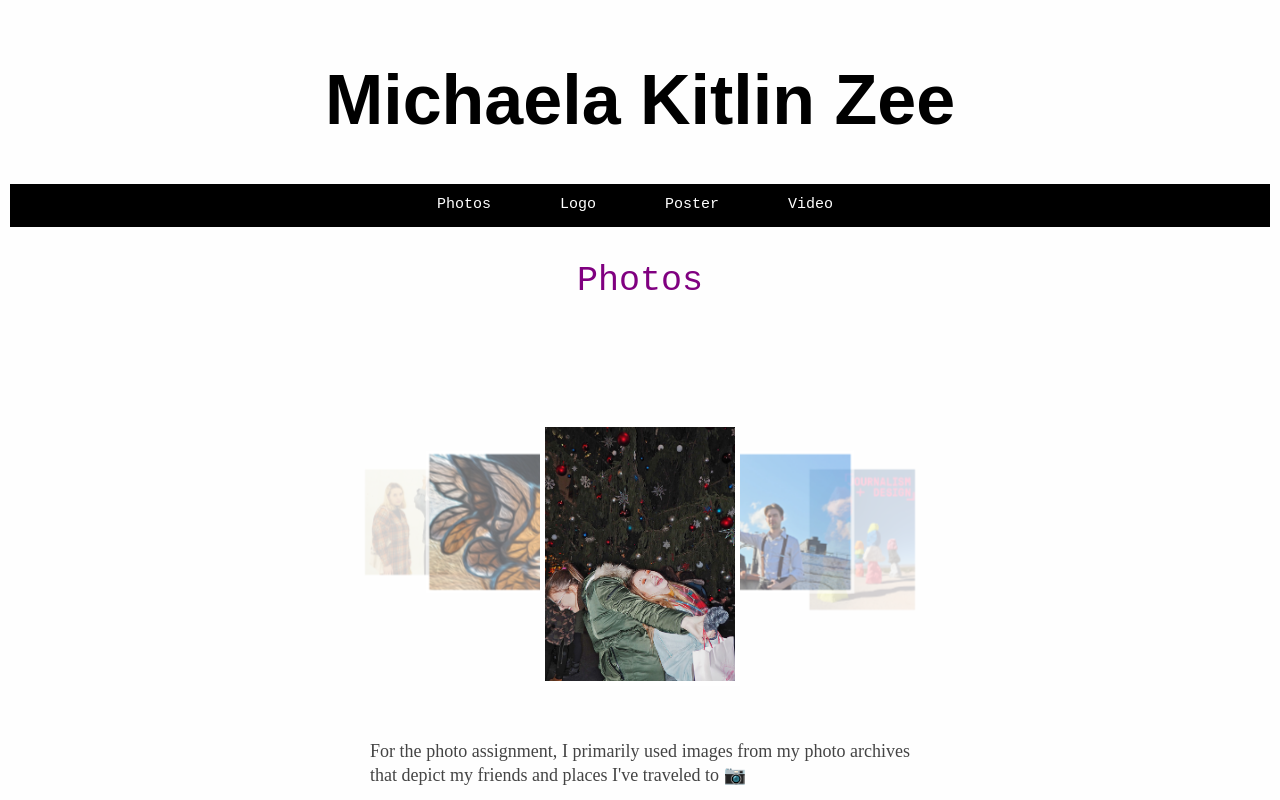
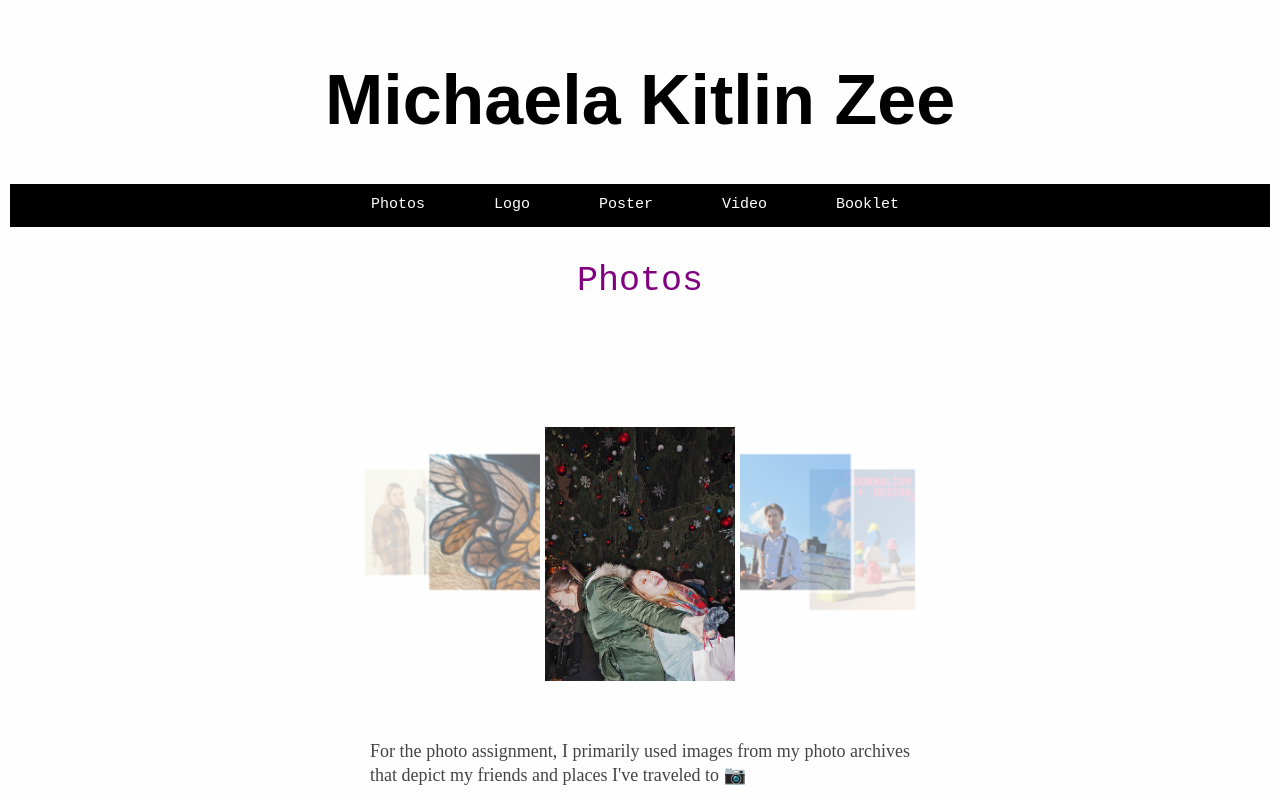
Before and after one commit to michaelazee/jdtoolkit-homepage, a plain HTML site: page photos.html in a window 1280 px wide. Shown: the top 800 px of the page. Drawn offline with nearby package versions, Linux system fonts and the light colour scheme; a web font is replaced by a local one.

Commit message:
Update photos.html

```diff
--- a/photos.html
+++ b/photos.html
@@ -36,6 +36,9 @@
 																										<li>
 										                                <a href="video.html">Video</a>
 										                                </li>
+																	  <li>
+					  <a href="booklet.html">Booklet</a>
+				  </li>
 																 										</ul>
 																								</div>
 																							</header>
```
